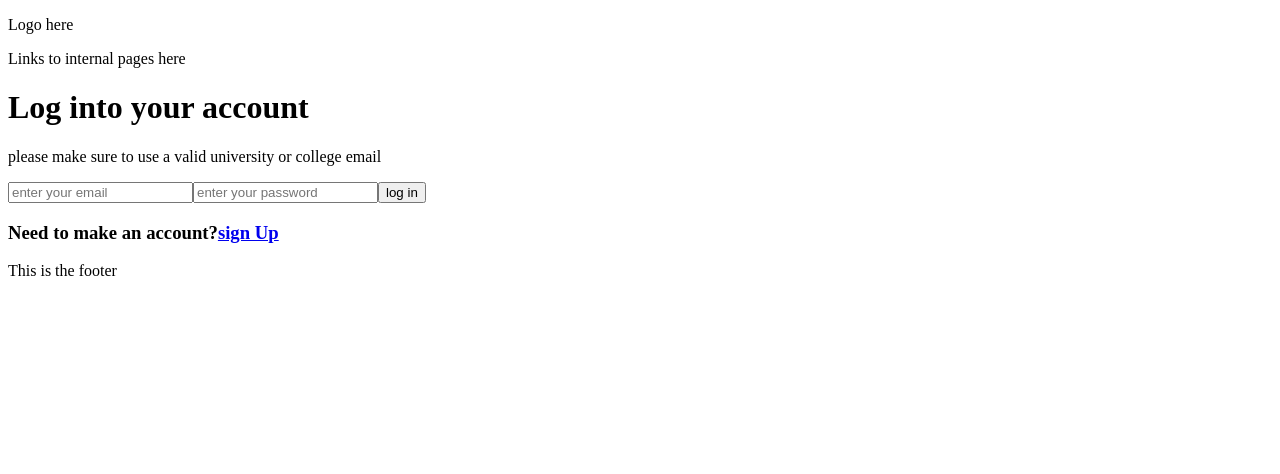
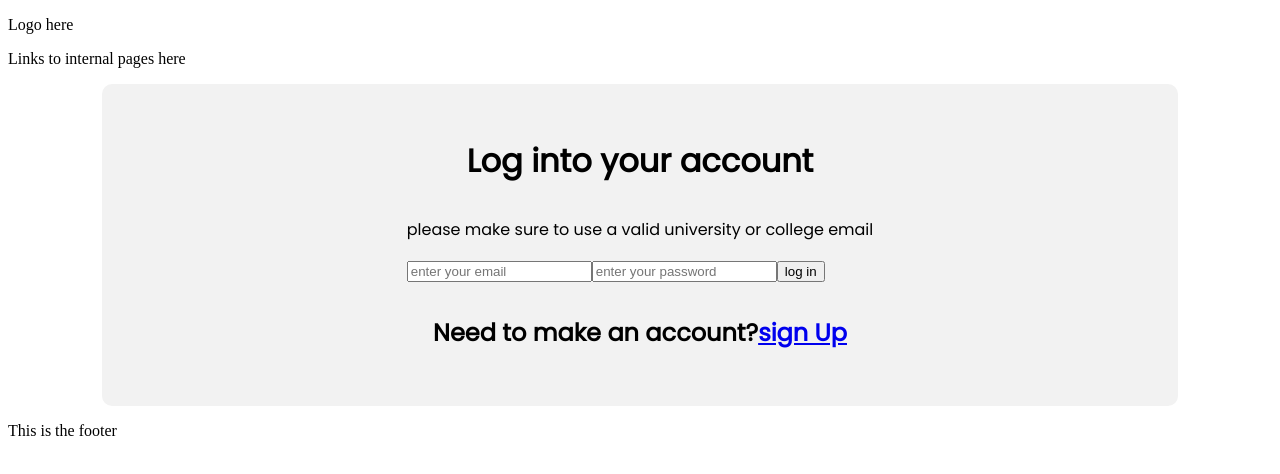
Before and after one commit to GedeonTS/discourse, a React (Create React App) app: page /login in a window 1280 px wide. Shown: the top 474 px of the page. Built offline with nearby package versions, Linux system fonts and the light colour scheme.

Commit message:
Add login page to the app

```diff
--- a/src/components/auth/Login.js
+++ b/src/components/auth/Login.js
@@ -27,8 +27,8 @@ const Login = () => {
     };
 
     return (
-        <div className="authContainer">
-            <h1>Log into your account</h1>
+        <div className="log-container">
+            <h1 className="log-header">Log into your account</h1>
             {error && <p>{error}</p>}
             <form onSubmit={login}>
                 <p>
@@ -55,7 +55,7 @@ const Login = () => {
             </form>
 
             <div>
-                <h3>
+                <h3 className="log-header2">
                     Need to make an account?
                     <Link to="/signup">sign Up</Link>
                 </h3>
```
